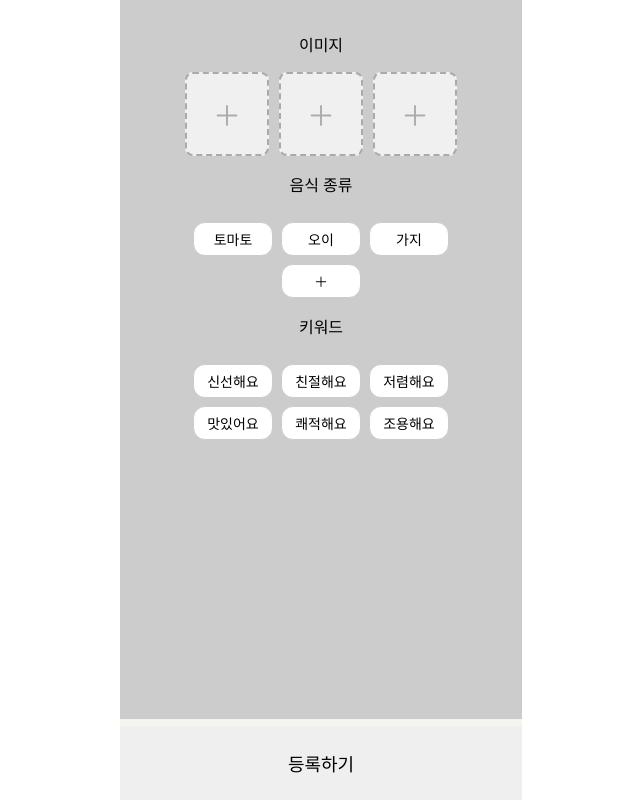
After one commit to naeuun/dukventure, a Django app: page /storesplus in a window 1280 px wide. The commit adds this page. Shown: the whole page, without its empty margins (319-959 px from the left). Run offline with Django 5.2, Linux system fonts and the light colour scheme.

Commit message:
[0804] 가게 추가 페이지

```diff
--- /dev/null
+++ b/FarmFarm_prj/frontend/static/css/stores_plus.css
@@ -0,0 +1,154 @@
+body {
+    margin: 0;
+  }
+  .big_hugger {
+    margin: 0 auto;
+    max-width: 402px;
+    background-color: #ccc;
+  }
+  .container {
+    min-height: calc(100vh - 35px);
+    padding: 16px;
+    display: flex;
+    align-items: center;
+    flex-direction: column;
+    position: relative;
+  }
+
+  .bottom_nav {
+    position: fixed;
+    height: 74px;
+    bottom: 0;
+    left: 0;
+    right: 0;
+    max-width: 402px;
+    margin: auto;
+    background: #F4F5EF;
+    display: flex;
+    justify-content: space-around;
+    align-items: center;
+    border-top: 1px solid #ccc;
+    padding-top: 7px;
+  }
+
+  .image-upload-container {
+    display: flex;
+    gap: 10px;
+  }
+
+  .image-box {
+    width: 80px;
+    height: 80px;
+    background-color: #f0f0f0;
+    border: 2px dashed #aaa;
+    border-radius: 8px;
+    position: relative;
+    overflow: hidden;
+    cursor: pointer;
+    display: flex;
+    justify-content: center;
+    align-items: center;
+  }
+
+  .image-box input[type="file"] {
+    display: none;
+  }
+
+  .image-box .plus-icon {
+    font-size: 28px;
+    color: #aaa;
+  }
+
+  .image-box img.preview-img {
+    display: none;
+    width: 100%;
+    height: 100%;
+    object-fit: cover;
+  }
+  .food-list {
+    display: flex;
+    justify-content: center;
+    align-items: center;
+    gap: 8px;
+    margin-top: 10px;
+    width:300px;
+  }
+  .food-option {
+    width:80px;
+    padding: 6px 12px;
+    border: 1px solid #ccc;
+    border-radius: 12px;
+    cursor: pointer;
+    font-size: 14px;
+    white-space: nowrap;
+    background-color: white;
+    text-align: center;
+    box-sizing: border-box;
+    transition: 0.2s ease;
+  }
+
+  .food-option-input {
+    padding: 6px 12px;
+    border: 1px solid #aaa;
+    border-radius: 12px;
+    font-size: 14px;
+    box-sizing: border-box;
+    text-align: center;
+  }
+
+
+  .food-input {
+    display: none;
+    padding: 6px 12px;
+    font-size: 14px;
+    border: 1px solid #ccc;
+    border-radius: 12px;
+    outline: none;
+    width:70px;
+    height: 20px;
+  }
+  .food-list {
+  display: flex;
+  flex-wrap: wrap;
+  gap: 8px;
+  margin-top: 10px;
+  max-width: 100%;
+}
+
+.food-option {
+  padding: 6px 12px;
+  border: 1px solid #ccc;
+  border-radius: 12px;
+  cursor: pointer;
+  font-size: 14px;
+  white-space: nowrap;
+  background-color: white;
+  transition: 0.2s ease;
+}
+
+.food-option.selected {
+  background-color: crimson;
+  color: white;
+  border-color: crimson;
+}
+
+.food-option-input {
+  padding: 6px 12px;
+  border: 1px solid #aaa;
+  border-radius: 12px;
+  font-size: 14px;
+  width: 80px;
+  order: 98;
+}
+.food-option.add-food-btn {
+    order: 99;
+    width:80px;
+  }
+
+.register_btn{
+    border: none;
+    font-size:18px;
+    width:100%;
+    height:100%;
+    cursor: pointer;
+}
--- /dev/null
+++ b/FarmFarm_prj/frontend/static/js/stores_plus.js
@@ -0,0 +1,117 @@
+document.addEventListener("DOMContentLoaded", function () {
+  window.handleBoxImageUpload = function (event, index) {
+    const file = event.target.files[0];
+    const label = event.target.closest(".image-box");
+    const img = label.querySelector("img.preview-img");
+    const plus = label.querySelector(".plus-icon");
+
+    if (!file) return;
+
+    const reader = new FileReader();
+    reader.onload = function (e) {
+      img.src = e.target.result;
+      img.style.display = "block";
+      plus.style.display = "none";
+    };
+    reader.readAsDataURL(file);
+  };
+
+  window.toggleFood = function (el) {
+    el.classList.toggle("selected");
+  };
+
+  const foodInput = document.querySelector(".food-input");
+  const addBtn = document.querySelector(".add-food-btn");
+  const foodList = document.querySelector(".food-list");
+
+  window.showFoodInput = function () {
+    foodInput.style.display = "inline-block";
+    foodInput.focus();
+  };
+
+  function addFood(name) {
+    const newFood = document.createElement("div");
+    newFood.className = "food-option";
+    newFood.textContent = name;
+    newFood.onclick = () => window.toggleFood(newFood);
+    foodList.insertBefore(newFood, addBtn);
+  }
+
+  foodInput.addEventListener("keydown", function (e) {
+    if (e.key === "Enter") {
+      const value = foodInput.value.trim();
+      if (value !== "") {
+        addFood(value);
+        foodInput.value = "";
+        foodInput.style.display = "none";
+      }
+    }
+  });
+
+  foodInput.addEventListener("blur", function () {
+    const value = foodInput.value.trim();
+    if (value !== "") {
+      addFood(value);
+    }
+    foodInput.value = "";
+    foodInput.style.display = "none";
+  });
+  window.addNewFood = function () {
+    const foodList = document.querySelector(".food-list");
+    const addBtn = document.querySelector(".add-food-btn");
+
+    const input = document.createElement("input");
+    input.type = "text";
+    input.placeholder = "입력";
+    input.className = "food-option-input";
+
+    if (document.querySelector(".food-option-input")) return;
+
+    foodList.insertBefore(input, addBtn);
+    input.focus();
+
+    const finalize = () => {
+      const newName = input.value.trim();
+      if (newName !== "") {
+        const newFood = document.createElement("div");
+        newFood.className = "food-option";
+        newFood.textContent = newName;
+        newFood.onclick = () => window.toggleFood(newFood);
+        foodList.insertBefore(newFood, input);
+      }
+      input.remove();
+    };
+
+    input.addEventListener("keydown", (e) => {
+      if (e.key === "Enter") {
+        finalize();
+      }
+    });
+
+    input.addEventListener("blur", () => {
+      finalize();
+    });
+  };
+
+  document.getElementById("storeForm").addEventListener("submit", function (e) {
+    const selectedFoods = [];
+    document
+      .querySelectorAll("#foodList .food-option.selected")
+      .forEach((el) => {
+        selectedFoods.push(el.textContent.trim());
+      });
+    document.getElementById("selectedFoodsInput").value =
+      JSON.stringify(selectedFoods);
+
+    const selectedKeywords = [];
+    document
+      .querySelectorAll("#keywordList .food-option.selected")
+      .forEach((el) => {
+        selectedKeywords.push(el.textContent.trim());
+      });
+    document.getElementById("selectedKeywordsInput").value =
+      JSON.stringify(selectedKeywords);
+  });
+
+
+});
--- a/FarmFarm_prj/frontend/templates/example.html
+++ b/FarmFarm_prj/frontend/templates/example.html
@@ -3,6 +3,7 @@
 {% load static %}
 {% block style %}
 <link rel="stylesheet" href="{% static 'css/example.css' %}" />
+
 {% endblock style %}
 
 {% block script %}
--- a/FarmFarm_prj/frontend/templates/seller_onboardings/seller_onboarding_1.html
+++ b/FarmFarm_prj/frontend/templates/seller_onboardings/seller_onboarding_1.html
@@ -3,9 +3,6 @@
 {% load static %}
 {% block style %}
 <link rel="stylesheet" href="{% static 'css/seller_onboardings/seller_onboarding_base.css' %}" />
-<link rel="preconnect" href="https://fonts.googleapis.com">
-<link rel="preconnect" href="https://fonts.gstatic.com" crossorigin>
-<link href="https://fonts.googleapis.com/css2?family=Noto+Sans+KR:wght@100..900&family=Noto+Sans:ital,wght@0,100..900;1,100..900&family=Noto+Serif+KR:wght@200..900&display=swap" rel="stylesheet">
 {% endblock style %}
 
 {% block script %}
--- a/FarmFarm_prj/frontend/templates/seller_onboardings/seller_onboarding_2.html
+++ b/FarmFarm_prj/frontend/templates/seller_onboardings/seller_onboarding_2.html
@@ -3,9 +3,6 @@
 {% load static %}
 {% block style %}
 <link rel="stylesheet" href="{% static 'css/seller_onboardings/seller_onboarding_base.css' %}" />
-<link rel="preconnect" href="https://fonts.googleapis.com">
-<link rel="preconnect" href="https://fonts.gstatic.com" crossorigin>
-<link href="https://fonts.googleapis.com/css2?family=Noto+Sans+KR:wght@100..900&family=Noto+Sans:ital,wght@0,100..900;1,100..900&family=Noto+Serif+KR:wght@200..900&display=swap" rel="stylesheet">
 {% endblock style %}
 
 {% block script %}
--- a/FarmFarm_prj/frontend/templates/seller_onboardings/seller_onboarding_3.html
+++ b/FarmFarm_prj/frontend/templates/seller_onboardings/seller_onboarding_3.html
@@ -4,9 +4,6 @@
 {% block style %}
 <link rel="stylesheet" href="{% static 'css/seller_onboardings/seller_onboarding_base.css' %}" />
 <link rel="stylesheet" href="{% static 'css/seller_onboardings/seller_onboarding_3.css' %}" />
-<link rel="preconnect" href="https://fonts.googleapis.com">
-<link rel="preconnect" href="https://fonts.gstatic.com" crossorigin>
-<link href="https://fonts.googleapis.com/css2?family=Noto+Sans+KR:wght@100..900&family=Noto+Sans:ital,wght@0,100..900;1,100..900&family=Noto+Serif+KR:wght@200..900&display=swap" rel="stylesheet">
 
 {% endblock style %}
 {% block script %}
--- a/FarmFarm_prj/frontend/templates/seller_onboardings/seller_onboarding_4.html
+++ b/FarmFarm_prj/frontend/templates/seller_onboardings/seller_onboarding_4.html
@@ -3,9 +3,6 @@
 {% load static %}
 {% block style %}
 <link rel="stylesheet" href="{% static 'css/seller_onboardings/seller_onboarding_base.css' %}" />
-<link rel="preconnect" href="https://fonts.googleapis.com">
-<link rel="preconnect" href="https://fonts.gstatic.com" crossorigin>
-<link href="https://fonts.googleapis.com/css2?family=Noto+Sans+KR:wght@100..900&family=Noto+Sans:ital,wght@0,100..900;1,100..900&family=Noto+Serif+KR:wght@200..900&display=swap" rel="stylesheet">
 
 {% endblock style %}
 
--- a/FarmFarm_prj/frontend/templates/seller_onboardings/seller_onboarding_5.html
+++ b/FarmFarm_prj/frontend/templates/seller_onboardings/seller_onboarding_5.html
@@ -3,9 +3,6 @@
 {% load static %}
 {% block style %}
 <link rel="stylesheet" href="{% static 'css/seller_onboardings/seller_onboarding_base.css' %}" />
-<link rel="preconnect" href="https://fonts.googleapis.com">
-<link rel="preconnect" href="https://fonts.gstatic.com" crossorigin>
-<link href="https://fonts.googleapis.com/css2?family=Noto+Sans+KR:wght@100..900&family=Noto+Sans:ital,wght@0,100..900;1,100..900&family=Noto+Serif+KR:wght@200..900&display=swap" rel="stylesheet">
 
 {% endblock style %}
 
--- /dev/null
+++ b/FarmFarm_prj/frontend/templates/stores_plus.html
@@ -0,0 +1,57 @@
+{% extends "./base.html" %}
+{% load static %}
+
+{% block style %}
+<link rel="stylesheet" href="{% static 'css/stores_plus.css' %}" />
+{% endblock style %}
+
+{% block script %}
+<script src="{% static 'js/stores_plus.js' %}"></script>
+{% endblock script %}
+
+{% block body %}
+<form id="storeForm" method="POST">
+  {% csrf_token %}
+  <div class="big_hugger">
+    <div class="container">
+      <p>이미지</p>
+      <div class="image-upload-container">
+        {% for i in "123" %}
+        <label class="image-box">
+          <input type="file" accept="image/*" onchange="handleBoxImageUpload(event, '{{ forloop.counter0 }}')" />
+          <span class="plus-icon">＋</span>
+          <img class="preview-img" />
+        </label>
+        {% endfor %}
+      </div>
+
+      <p>음식 종류</p>
+      <div class="food-list" id="foodList">
+        <div class="food-option" onclick="toggleFood(this)">토마토</div>
+        <div class="food-option" onclick="toggleFood(this)">오이</div>
+        <div class="food-option" onclick="toggleFood(this)">가지</div>
+        <div class="food-option add-food-btn" onclick="showFoodInput()">＋</div>
+        <input type="text" class="food-input" placeholder="음식 이름 입력..." />
+      </div>
+      <input type="hidden" name="selected_foods" id="selectedFoodsInput" />
+
+      <p>키워드</p>
+      <div class="food-list" id="keywordList">
+        <div class="food-option" onclick="toggleFood(this)">신선해요</div>
+        <div class="food-option" onclick="toggleFood(this)">친절해요</div>
+        <div class="food-option" onclick="toggleFood(this)">저렴해요</div>
+        <div class="food-option" onclick="toggleFood(this)">맛있어요</div>
+        <div class="food-option" onclick="toggleFood(this)">쾌적해요</div>
+        <div class="food-option" onclick="toggleFood(this)">조용해요</div>
+      </div>
+      <input type="hidden" name="selected_keywords" id="selectedKeywordsInput" />
+    </div>
+
+    <div class="nav_box">
+      <nav class="bottom_nav">
+        <button type="submit" class="register_btn">등록하기</button>
+      </nav>
+    </div>
+  </div>
+</form>
+{% endblock body %}
--- a/FarmFarm_prj/frontend/urls.py
+++ b/FarmFarm_prj/frontend/urls.py
@@ -11,4 +11,5 @@ urlpatterns = [
     path("selleronboarding5", selleronboarding5, name="selleronboarding5"),
 
     path("reservations", reservations, name="reservations"),
+    path("storesplus", storesplus, name="storesplus"),
 ]
--- a/FarmFarm_prj/frontend/views.py
+++ b/FarmFarm_prj/frontend/views.py
@@ -19,3 +19,6 @@ def commononboarding(request):
 
 def reservations(request):
     return render(request, "reservations.html")
+
+def storesplus(request):
+    return render(request, "stores_plus.html")
```
